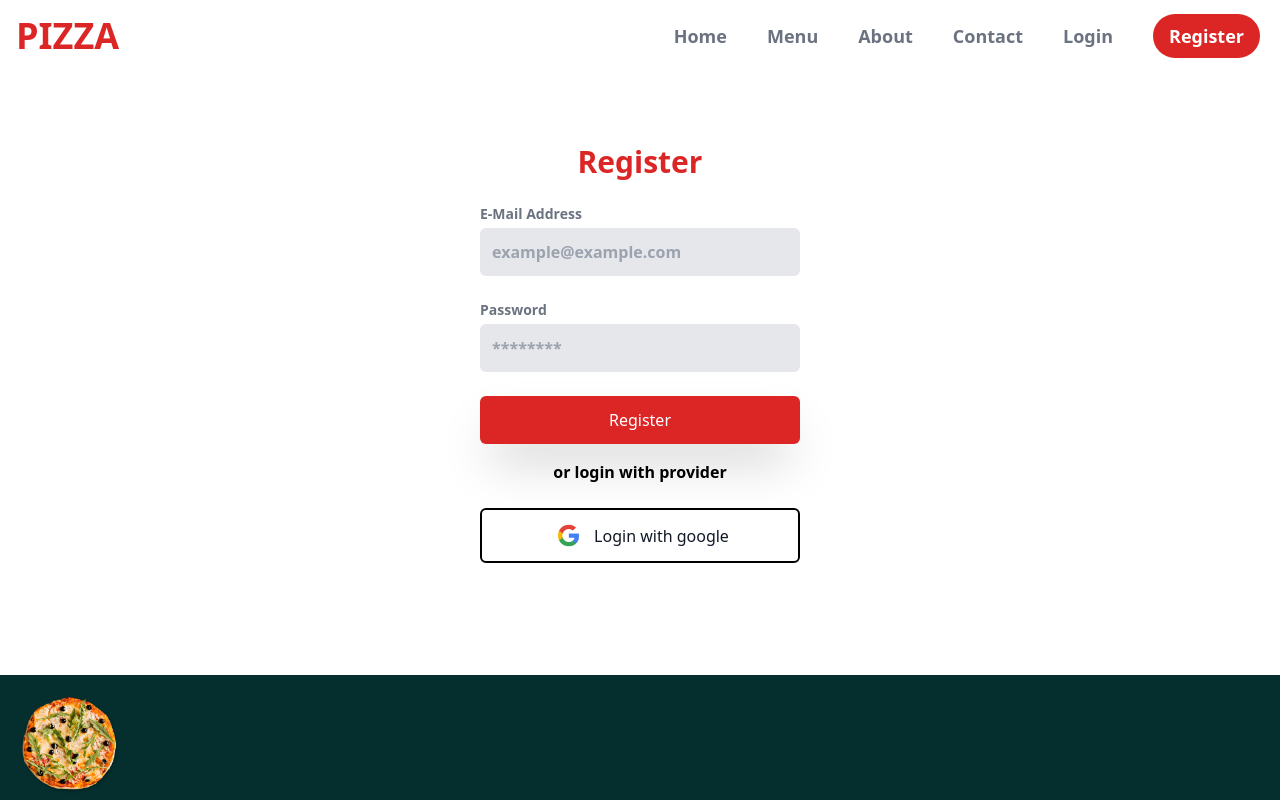
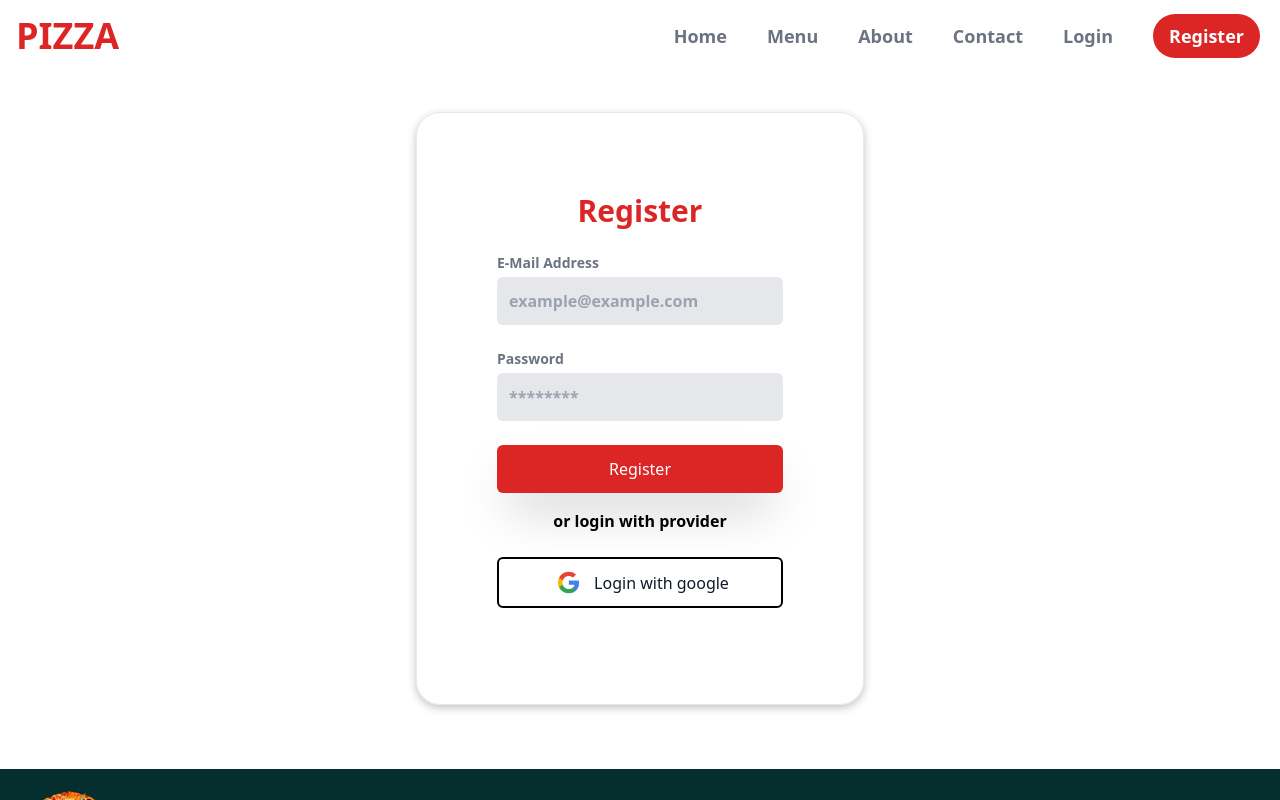
Before and after one commit to Viraj-Lakshitha12/Food-Ordering-System, a React (Vite) app in the folder Food-Ordering-App/: page /register in a window 1280 px wide. Shown: the top 800 px of the page. Built offline with nearby package versions, Linux system fonts and the light colour scheme.

Commit message:
update register.txs

```diff
--- a/Food-Ordering-App/src/index.css
+++ b/Food-Ordering-App/src/index.css
@@ -18,3 +18,7 @@
     padding: 1rem;
     border-radius: 0.5rem;
 }
+/* styles.css */
+.shadow-custom-blue {
+    box-shadow: 0 10px 60px -1px rgba(0, 0, 255, 0.1), 0 2px 4px -1px rgba(0, 0, 255, 0.06);
+}
--- a/Food-Ordering-App/src/views/register.tsx
+++ b/Food-Ordering-App/src/views/register.tsx
@@ -1,7 +1,9 @@
 const RegisterForm = () => {
     return (
         <div className="flex flex-col justify-center items-center  bg-center mt-10 my-16">
-            <div className="p-8 rounded-md text-white w-96">
+            <div className="p-20 rounded-3xl text-white border w-[35vw] shadow-[rgba(0,_0,_0,_0.24)_0px_3px_8px]">
+                {/* Your content goes here */}
+            {/*ring ring-offset-4 ring-opacity-80 bg-gray-800*/}
             <h1 className="text-3xl font-semibold mb-6 text-red-600 text-center">Register</h1>
             <form className="space-y-6">
                 <div>
@@ -49,13 +51,14 @@ const RegisterForm = () => {
             </div>
 
             <button
-                    className={'flex gap-2 items-center justify-center text-gray-900 my-4 w-full py-2 text-center border-2 border-black rounded-md'}>
+                className={'flex gap-2 items-center justify-center text-gray-900 my-4 w-full py-1.5 text-center border-2 border-black rounded-md'}>
                 <img src={'src/assets/images/google-icon.png'} alt={'google'} width={'35'}/>Login
                 with google
             </button>
         </div>
 </div>
-    );
+)
+    ;
 };
 
 export default RegisterForm;
```
Lines whose indentation alone changed are shown as unchanged.
